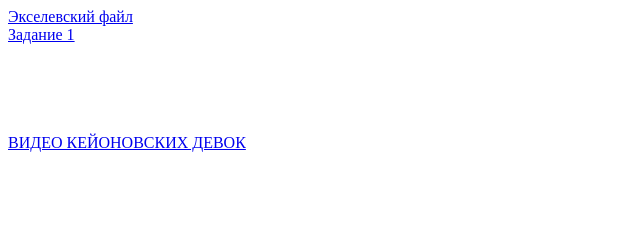
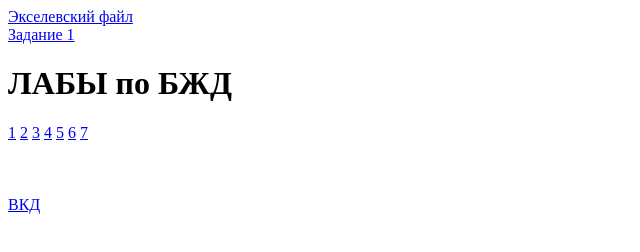
Before and after one commit to mikhailbildin/blog, a plain HTML site: page index.html in a window 1280 px wide. Shown: the whole page, without its empty margins (0-640 px from the left). Drawn offline with Linux system fonts and the light colour scheme.

Commit message:
Update index.html

```diff
--- a/index.html
+++ b/index.html
@@ -7,11 +7,18 @@
     <br>
     <a href = "Задание 1.docx">Задание 1</a>
     <br>
+    <h1>ЛАБЫ по БЖД</h1>
+    <a href = "первая.docx">1</a>
+    <a href = "вторая.docx">2</a>
+    <a href = "третья.docx">3</a>
+    <a href = "четвёртая.docx">4</a>
+    <a href = "пятая.docx">5</a>
+    <a href = "шестая.docx">6</a>
+    <a href = "седьмая.docx">7</a>
     <br>
     <br>
     <br>
     <br>
-    <br>
-    <a href = "https://youtu.be/yXH3-9DZCwo">ВИДЕО КЕЙОНОВСКИХ ДЕВОК</a>
+    <a href = "https://youtu.be/yXH3-9DZCwo">ВКД</a>
   </body>
 </html>
```
